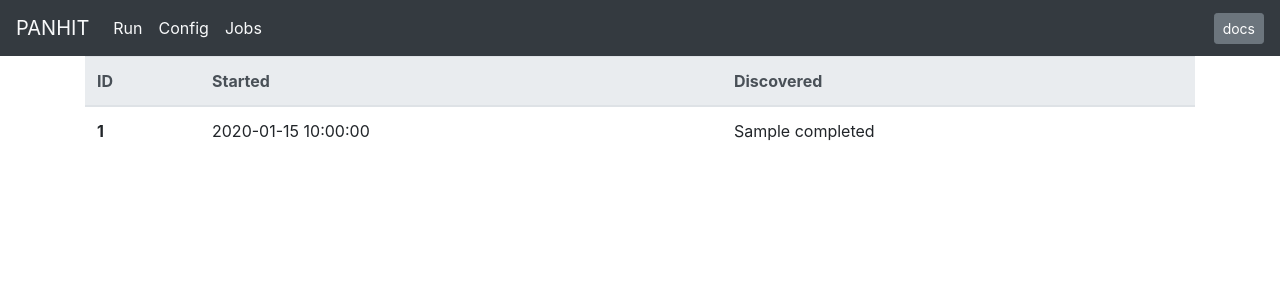
After one commit to adambaumeister/panhit, a Flask app: template templates/jobs.html in a window 1280 px wide. The commit adds this page. Shown: the top 300 px of the page. Run offline with Flask 2, Linux system fonts and the light colour scheme; the template is opened without the code that fills it: most values are stand-ins (such as "Sample title", 1, 10 or a date in 2020); some libraries are stand-ins or nearby versions.

Commit message:
Added basic jobs page

```diff
--- /dev/null
+++ b/templates/jobs.html
@@ -0,0 +1,23 @@
+{% extends "wrapper.html" %}
+{% block content %}
+<div class="container">
+    <table class="table">
+        <thead class="thead-light">
+        <tr>
+            <th scope="col">ID</th>
+            <th scope="col">Started</th>
+            <th scope="col">Discovered</th>
+        </tr>
+        </thead>
+        <tbody>
+        {% for job in jobs %}
+        <tr>
+            <th scope="row">{{ job.id }}</th>
+            <td>{{ job.start_time }}</td>
+            <td>{{ job.completed }}</td>
+        </tr>
+        {% endfor %}
+        </tbody>
+    </table>
+</div>
+{% endblock %}
--- a/templates/wrapper.html
+++ b/templates/wrapper.html
@@ -22,7 +22,7 @@
       <div class="collapse navbar-collapse" id="navbarSupportedContent">
         <ul class="navbar-nav mr-auto">
           <li class="nav-item">
-            <a class="nav-link text-light" href="/">Run</a>
+            <a class="nav-link text-light" href="/run">Run</a>
           </li>
           <li class="nav-item">
             <a class="nav-link text-light" href="/config/input">Config</a>
--- a/web.py
+++ b/web.py
@@ -113,10 +113,10 @@ def config_modules_page():
 
     return render_template('config.html', items=mods, config_type=config_type, item_types=mod_types)
 
-@app.route('/jobs', methods=['GET'])
+@app.route('/run', methods=['GET'])
 def spec_page():
     """
-    Render the job spec page, aka the job runner page
+    Render the job runner page
     :return: spec.html
     """
     c = ConfigFile()
@@ -143,6 +143,19 @@ def spec_page():
 
     return render_template('spec.html', inputs=inputs, modules=modules)
 
+@app.route('/jobs', methods=['GET'])
+def jobs_page():
+    """
+    Display running, scheduled, and completed jobs.
+    :return: Jobs page
+    """
+    c = ConfigFile()
+    # First load in all the configuration from the provided configuration file, if it exists
+    c.load_from_file(DEFAULT_CONFIG_FILE)
+    db = c.get_db()
+    j = db.get_all_in_subdir_sorted('jqstatus')
+
+    return render_template('jobs.html', jobs=j)
 
 ###############
 # API METHODS #
```
